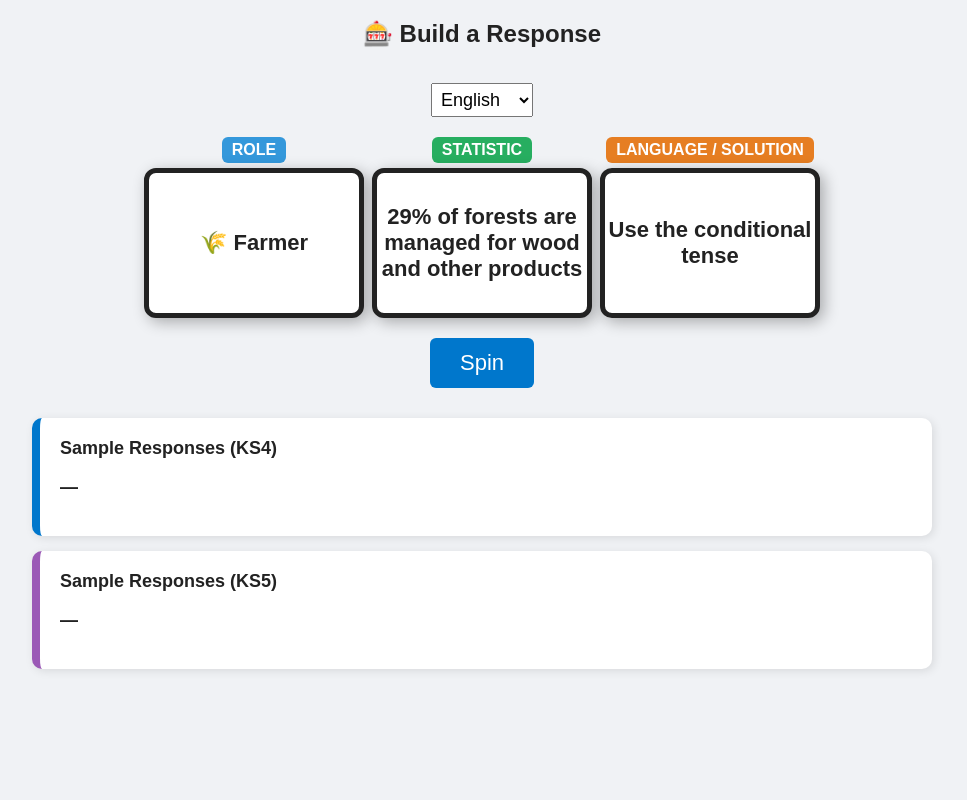
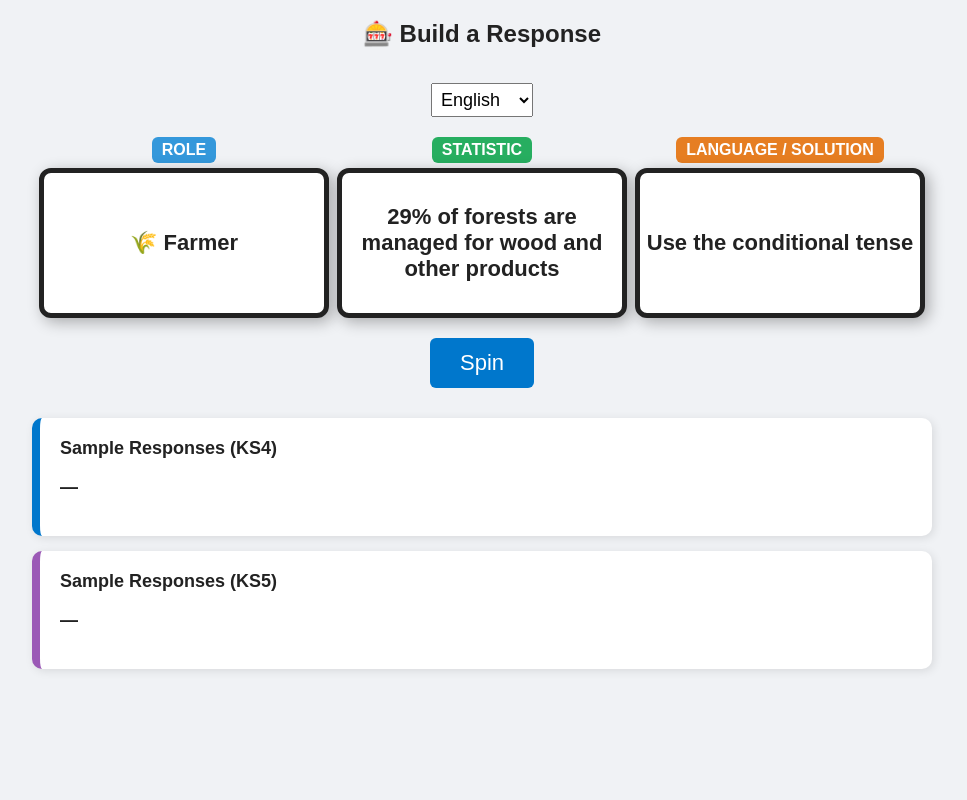
Before and after one commit to Tin-art5/slot-machine, a plain HTML site: page index.html in a window 1280 px wide. Shown: the whole page, without its empty margins (158-1125 px from the left). Drawn offline with Linux system fonts and the light colour scheme.

Commit message:
Update index.html

```diff
--- a/index.html
+++ b/index.html
@@ -10,7 +10,7 @@ body { font-family: Arial, sans-serif; text-align: center; background: #f0f2f5;
 .reels-container { display: flex; justify-content: center; margin-top: 20px; gap: 8px; }
 .reel-wrapper { display: flex; flex-direction: column; align-items: center; }
 .reel-label { font-size: 16px; font-weight: bold; margin-bottom: 5px; padding: 4px 10px; border-radius: 6px; color: white; }
-.reel { width: 210px; height: 140px; border: 5px solid #222; background: #fff; border-radius: 12px; overflow: hidden; position: relative; box-shadow: 4px 4px 15px rgba(0,0,0,0.3); }
+.reel { width: 280px; height: 140px; border: 5px solid #222; background: #fff; border-radius: 12px; overflow: hidden; position: relative; box-shadow: 4px 4px 15px rgba(0,0,0,0.3); }
 .reel-inner { position: absolute; width: 100%; top: 0; }
 .reel-item { height: 140px; display: flex; align-items: center; justify-content: center; font-size: 22px; font-weight: bold; }
 
```
